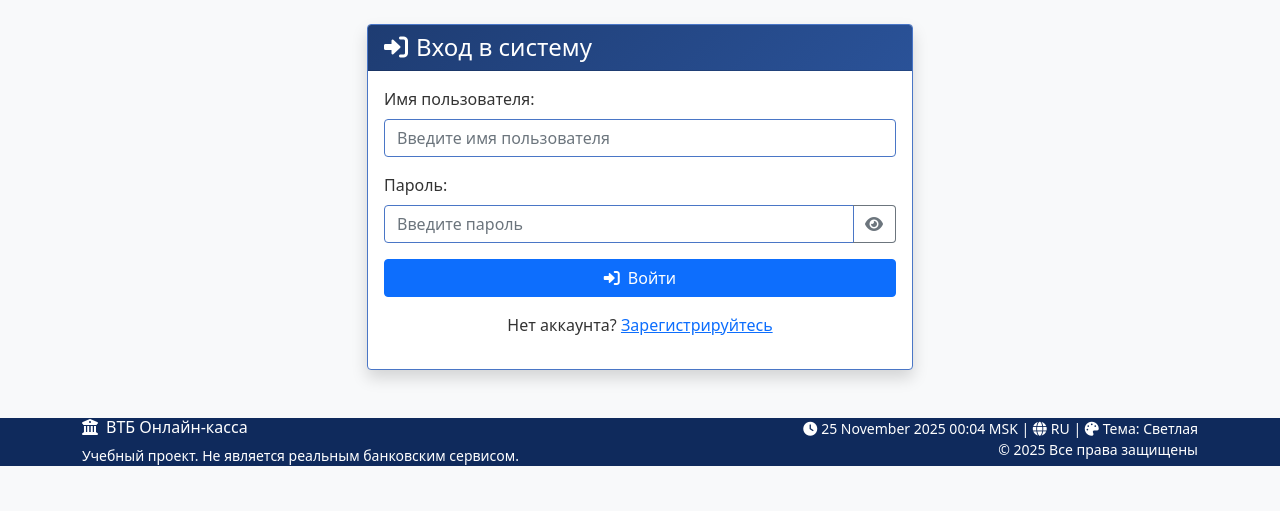
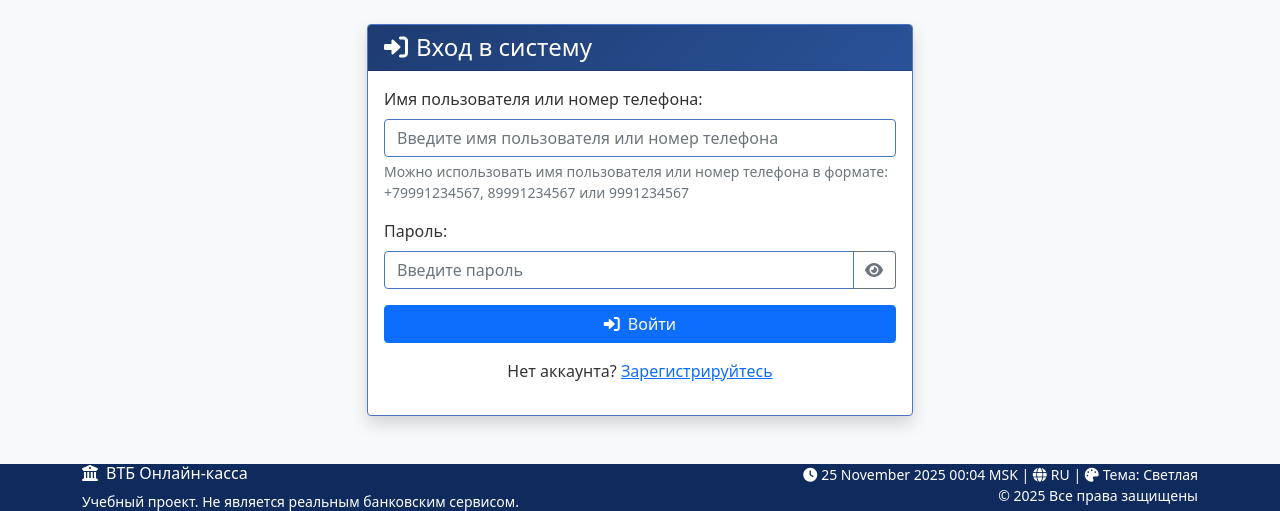
Before and after one commit to bboykorg/VTB-box-office, a Flask app: page /login in a window 1280 px wide. Shown: the part 56-567 px from the top of the page. Run offline with Flask 3, Linux system fonts and the light colour scheme.

Commit message:
Add files via upload

```diff
--- a/main.py
+++ b/main.py
@@ -150,12 +150,19 @@ def index():
 @app.route("/login", methods=["GET", "POST"])
 def login():
     if request.method == "POST":
-        username = request.form["username"].strip()
+        username_or_phone = request.form["username"].strip()
         password = request.form["password"]
         db = next(get_db())
-        user = db.query(User).filter_by(username=username).first()
+
+        # Ищем пользователя по имени пользователя ИЛИ номеру телефона
+        user = db.query(User).filter(
+            (User.username == username_or_phone) |
+            (User.phone_number == normalize_phone_number(username_or_phone))
+        ).first()
+
         if user and user.check_password(password):
             login_user(user)
+            flash(f"Добро пожаловать, {user.username}!", "success")
             return redirect(url_for("index"))
         flash("Неверный логин или пароль", "danger")
     return render_template("login.html")
@@ -649,7 +656,7 @@ def build_prompt(outcome):
      * Пароль минимум 4 символа
      * Проверка уникальности имени пользователя и номера телефона
 
-   - Вход (/login): по имени пользователя и паролю
+   - Вход (/login): по имени пользователя ИЛИ номеру телефона и паролю
    - Выход (/logout)
 
 2. ГЛАВНАЯ СТРАНИЦА (/):
--- a/templates/login.html
+++ b/templates/login.html
@@ -24,9 +24,13 @@
 
                 <form method="POST" id="loginForm">
                     <div class="mb-3">
-                        <label for="username" class="form-label">Имя пользователя:</label>
+                        <label for="username" class="form-label">Имя пользователя или номер телефона:</label>
                         <input type="text" class="form-control" id="username" name="username" required
-                               placeholder="Введите имя пользователя" value="{{ request.form.username if request.form.username }}">
+                               placeholder="Введите имя пользователя или номер телефона"
+                               value="{{ request.form.username if request.form.username }}">
+                        <div class="form-text">
+                            Можно использовать имя пользователя или номер телефона в формате: +79991234567, 89991234567 или 9991234567
+                        </div>
                     </div>
                     <div class="mb-3">
                         <label for="password" class="form-label">Пароль:</label>
@@ -92,6 +96,19 @@ document.addEventListener('DOMContentLoaded', function() {
             }
         });
     });
+
+    // Автоматическая нормализация номера телефона при вводе
+    const usernameInput = document.getElementById('username');
+    usernameInput.addEventListener('blur', function() {
+        let value = this.value.trim();
+
+        // Если ввод похож на номер телефона (содержит цифры и возможно другие символы)
+        if (value && /[\d+]/.test(value)) {
+            // Отправляем на сервер для нормализации (или можно сделать клиентскую нормализацию)
+            // В реальном приложении здесь можно добавить клиентскую нормализацию
+            console.log('Введен номер телефона:', value);
+        }
+    });
 });
 </script>
 {% endblock %}
```
